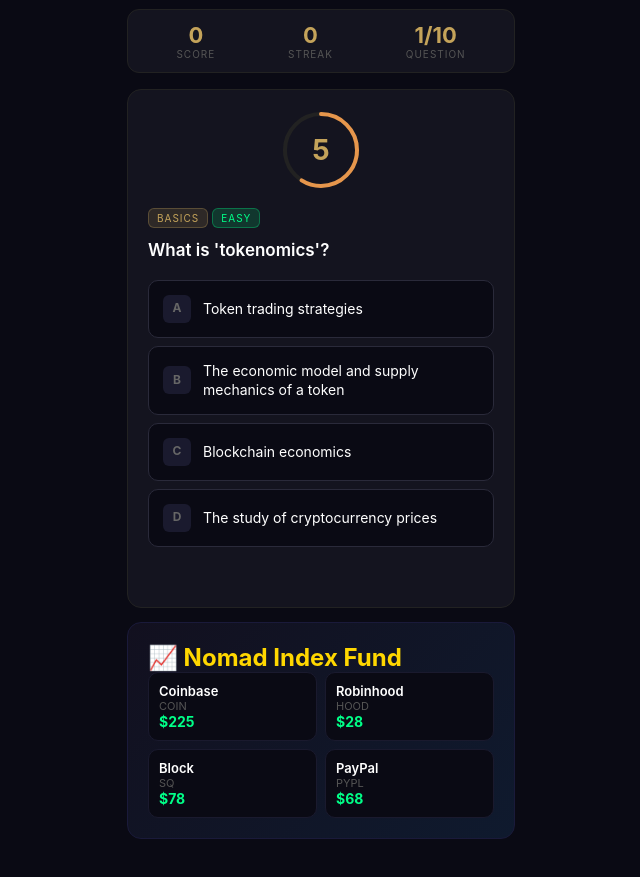
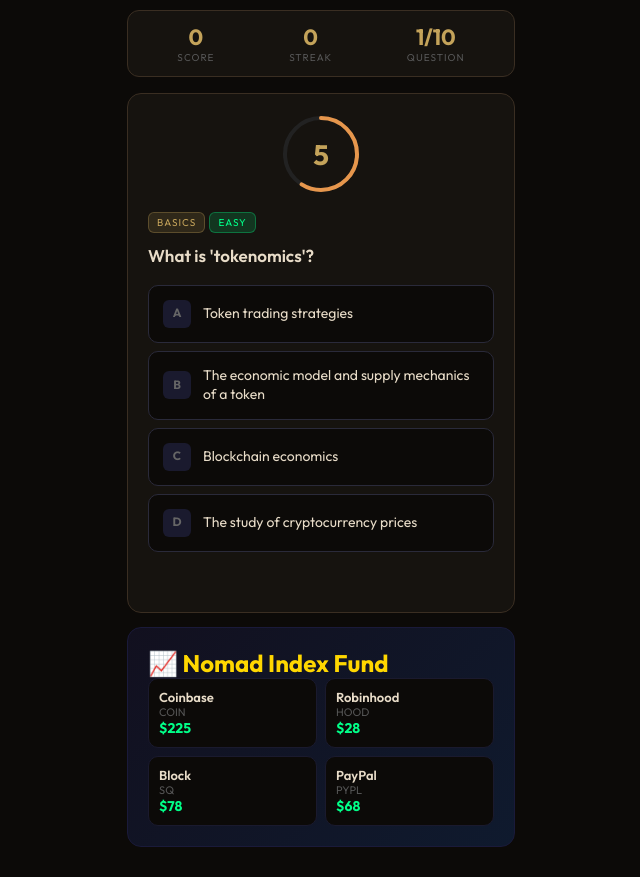
Before and after one commit to simonjayy/cnmd-game, a plain HTML site: page game.html in a window 1280 px wide. Shown: the part 97-974 px from the top of the page, without its empty margins (319-959 px from the left). Drawn offline with Linux system fonts and the light colour scheme.

Commit message:
Apply soot palette to cnmd game

```diff
--- a/game.html
+++ b/game.html
@@ -1,21 +1,22 @@
 <!DOCTYPE html>
 <html lang="en">
 <head>
+<link href="https://fonts.googleapis.com/css2?family=Cinzel:wght@700;800&family=Outfit:wght@400;600;700&display=swap" rel="stylesheet">
     <meta charset="UTF-8">
     <meta name="viewport" content="width=device-width, initial-scale=1.0">
     <title>Nomad Quest — $CNMD</title>
     <style>
         * { margin: 0; padding: 0; box-sizing: border-box; }
-        body { font-family: -apple-system, BlinkMacSystemFont, 'Segoe UI', sans-serif; background: #0a0a14; color: #fff; min-height: 100vh; }
+        body { font-family: Outfit, sans-serif; background: #0c0a08; color: #e8dcc8; min-height: 100vh; }
         .wrap { max-width: 420px; margin: 0 auto; padding: 16px; }
         .hdr { text-align: center; padding: 24px 0 12px; }
         .hdr h1 { font-size: 28px; background: linear-gradient(135deg,#c4a35a,#d97706); -webkit-background-clip: text; -webkit-text-fill-color: transparent; }
         .hdr p { color: #666; font-size: 13px; margin-top: 4px; }
-        .hud { display: flex; justify-content: space-around; padding: 12px; background: #14141f; border-radius: 12px; margin-bottom: 16px; border: 1px solid #222; }
+        .hud { display: flex; justify-content: space-around; padding: 12px; background: #16130f; border-radius: 12px; margin-bottom: 16px; border: 1px solid #3a2e22; }
         .stat { text-align: center; }
         .stat .v { font-size: 22px; font-weight: 700; color: #c4a35a; }
         .stat .l { font-size: 10px; color: #555; text-transform: uppercase; letter-spacing: 1px; }
-        .card { background: #14141f; border-radius: 14px; padding: 20px; margin-bottom: 14px; border: 1px solid #222; }
+        .card { background: #16130f; border-radius: 14px; padding: 20px; margin-bottom: 14px; border: 1px solid #3a2e22; }
         .timer-ring { width: 80px; height: 80px; margin: 0 auto 16px; position: relative; }
         .timer-ring svg { transform: rotate(-90deg); }
         .timer-ring circle { fill: none; stroke-width: 4; }
@@ -31,19 +32,19 @@
         .diff-hard { background: rgba(255,68,68,0.15); border: 1px solid rgba(255,68,68,0.3); color: #ff4444; }
         .question { font-size: 17px; font-weight: 600; line-height: 1.5; margin-bottom: 16px; }
         .options { display: flex; flex-direction: column; gap: 8px; }
-        .option { padding: 14px; background: #0a0a14; border: 1px solid #2a2a3a; border-radius: 10px; cursor: pointer; transition: all 0.15s; font-size: 14px; line-height: 1.4; user-select: none; display: flex; align-items: center; gap: 12px; }
+        .option { padding: 14px; background: #0c0a08; border: 1px solid #2a2a3a; border-radius: 10px; cursor: pointer; transition: all 0.15s; font-size: 14px; line-height: 1.4; user-select: none; display: flex; align-items: center; gap: 12px; }
         .option:active { transform: scale(0.98); }
         .option .letter { width: 28px; height: 28px; border-radius: 6px; background: #1a1a2e; display: flex; align-items: center; justify-content: center; font-size: 12px; font-weight: 700; color: #666; flex-shrink: 0; }
         .option.correct { background: rgba(0,255,136,0.15); border-color: #00ff88; }
         .option.correct .letter { background: #00ff88; color: #0a0a14; }
         .option.wrong { background: rgba(255,68,68,0.15); border-color: #ff4444; }
-        .option.wrong .letter { background: #ff4444; color: #fff; }
+        .option.wrong .letter { background: #ff4444; color: #e8dcc8; }
         .option.disabled { pointer-events: none; opacity: 0.6; }
         .explanation { margin-top: 12px; padding: 12px; background: rgba(196,163,90,0.1); border: 1px solid rgba(196,163,90,0.2); border-radius: 10px; font-size: 13px; color: #ccc; line-height: 1.5; display: none; }
         .explanation .label { color: #c4a35a; font-weight: 700; font-size: 11px; text-transform: uppercase; letter-spacing: 1px; margin-bottom: 4px; }
         .explanation.show { display: block; }
         .streak-fire { font-size: 18px; text-align: center; margin: 8px 0; min-height: 24px; }
-        .btn { width: 100%; padding: 13px; border: none; border-radius: 10px; color: #fff; font-size: 15px; font-weight: 700; cursor: pointer; }
+        .btn { width: 100%; padding: 13px; border: none; border-radius: 10px; color: #e8dcc8; font-size: 15px; font-weight: 700; cursor: pointer; }
         .btn:active { transform: scale(0.97); }
         .btn-next { background: linear-gradient(135deg,#c4a35a,#d97706); display: none; }
         .btn-tw { background: linear-gradient(135deg,#1da1f2,#0d8ecf); }
@@ -52,7 +53,7 @@
         .game-over h2 { font-size: 24px; color: #c4a35a; margin-bottom: 8px; }
         .game-over .final { font-size: 48px; font-weight: 800; color: #ffd700; }
         .game-over .sub { color: #888; font-size: 13px; margin: 8px 0 16px; }
-        .result-card { background: #0a0a14; border-radius: 12px; padding: 16px; margin: 12px 0; text-align: left; font-size: 13px; line-height: 1.8; border: 1px solid #222; }
+        .result-card { background: #0c0a08; border-radius: 12px; padding: 16px; margin: 12px 0; text-align: left; font-size: 13px; line-height: 1.8; border: 1px solid #3a2e22; }
         .result-card .hl { color: #c4a35a; font-weight: 700; }
         .result-card .correct { color: #00ff88; }
         .q-history { max-height: 200px; overflow-y: auto; }
@@ -61,7 +62,7 @@
         .stock { background: linear-gradient(135deg,#12101f,#0f1a2e); border: 1px solid #1a1a3a; }
         .stock h2 { color: #ffd700; }
         .stock-grid { display: grid; grid-template-columns: 1fr 1fr; gap: 8px; }
-        .stock-c { background: #0a0a14; border-radius: 10px; padding: 10px; border: 1px solid #1a1a2e; }
+        .stock-c { background: #0c0a08; border-radius: 10px; padding: 10px; border: 1px solid #1a1a2e; }
         .stock-c .n { font-size: 13px; font-weight: 600; }
         .stock-c .t { font-size: 11px; color: #555; }
         .stock-c .p { font-size: 14px; font-weight: 700; color: #00ff88; }
```
